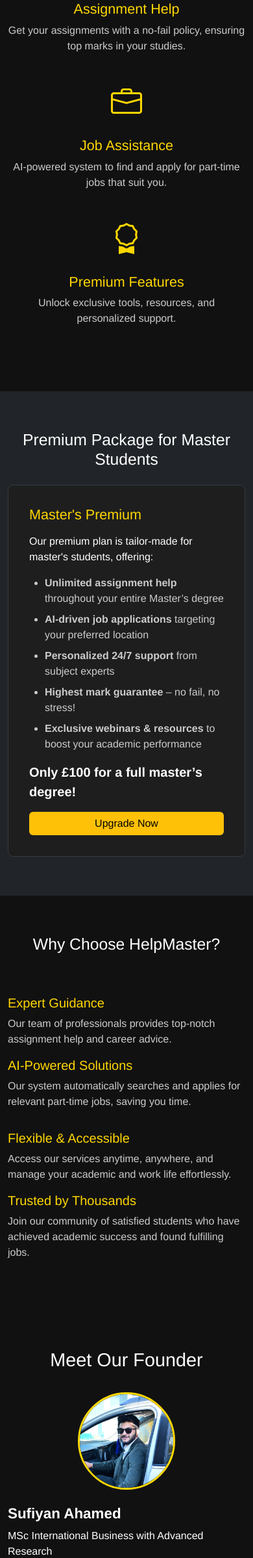
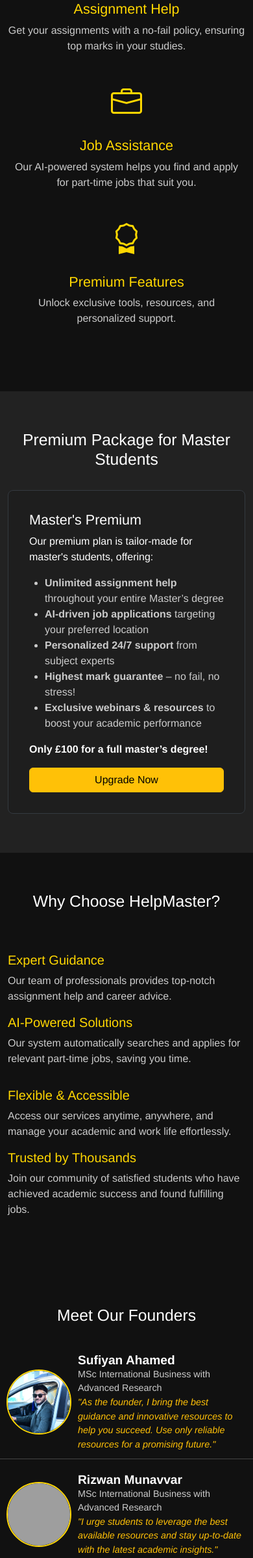
Before and after one commit to arabmistcoffeegenie/helpmaster088, a Django app: page / in a window 390 px wide. Shown: the part 832-3229 px from the top of the page at 65% size. Run offline with Django 5.2, Linux system fonts and the light colour scheme; grey boxes are pictures that could not be loaded.

Commit message:
Updated home.html with responsive founder section

```diff
--- a/templates/home.html
+++ b/templates/home.html
@@ -12,7 +12,8 @@
   a {
     text-decoration: none;
   }
-  /* Hero Section with gradient overlay */
+
+  /* Hero Section */
   .hero {
     position: relative;
     background: url('{% static "images/hero-bg.jpg" %}') no-repeat center center;
@@ -36,14 +37,8 @@
     animation: fadeInDown 1s ease-out;
   }
   @keyframes fadeInDown {
-    from {
-      opacity: 0;
-      transform: translateY(-20px);
-    }
-    to {
-      opacity: 1;
-      transform: translateY(0);
-    }
+    from { opacity: 0; transform: translateY(-20px); }
+    to { opacity: 1; transform: translateY(0); }
   }
   .hero-content h1 {
     font-size: 3.8rem;
@@ -55,18 +50,15 @@
     margin-bottom: 2rem;
   }
 
-  /* Section Containers */
-  .section {
-    padding: 60px 0;
-  }
-
   /* Services Section */
   .services-section {
     background-color: #111;
+    padding: 60px 0;
   }
   .services-section h2 {
     color: #fff;
     margin-bottom: 2rem;
+    text-align: center;
   }
   .service-icon {
     font-size: 3rem;
@@ -86,37 +78,32 @@
     color: #ccc;
   }
 
-  /* Dark Section (for Premium, Assignments, etc.) */
+  /* Premium Package Section */
+  .premium-section {
+    background-color: #222;
+    padding: 60px 0;
+  }
+  .premium-section h2 {
+    color: #fff;
+    text-align: center;
+    margin-bottom: 2rem;
+  }
   .dark-section {
     background-color: #1e1e1e;
     border: 1px solid #343a40;
     color: #fff;
     padding: 2rem;
+    border-radius: 8px;
     transition: transform 0.3s, box-shadow 0.3s;
-    border-radius: 8px;
   }
   .dark-section:hover {
     transform: scale(1.02);
-    box-shadow: 0 0 20px rgba(255, 215, 0, 0.3);
-  }
-  .dark-section h4 {
-    color: #ffd700;
-    margin-bottom: 1rem;
+    box-shadow: 0 0 20px rgba(255,215,0, 0.3);
   }
   .dark-section ul {
     list-style-type: disc;
     padding-left: 1.5rem;
     color: #ccc;
-  }
-  .dark-section ul li {
-    margin-bottom: 0.5rem;
-  }
-  .dark-section .btn-warning {
-    background-color: #ffc107;
-    border: none;
-  }
-  .dark-section .btn-warning:hover {
-    background-color: #ffcd39;
   }
 
   /* Why Choose Section */
@@ -127,6 +114,7 @@
   .why-choose h2 {
     color: #fff;
     margin-bottom: 2rem;
+    text-align: center;
   }
   .why-choose h5 {
     color: #ffd700;
@@ -136,7 +124,7 @@
     color: #ccc;
   }
 
-  /* Founder Section - Desktop */
+  /* Founder Section */
   .founder-section {
     background-color: #111;
     padding: 60px 0;
@@ -146,48 +134,87 @@
     margin-bottom: 2rem;
     text-align: center;
   }
-  .founder-img {
+  /* Desktop Layout */
+  .founder-desktop {
+    display: block;
+  }
+  .founder-desktop .founder-img {
     width: 200px;
     height: 200px;
     border-radius: 50%;
     object-fit: cover;
     border: 3px solid #ffd700;
-    margin: 0 auto;
+    margin: 0 auto 1rem auto;
     display: block;
   }
-  .founder-name {
+  .founder-desktop .founder-name {
     font-weight: bold;
     color: #fff;
+    text-align: center;
   }
-  .founder-section blockquote {
+  .founder-desktop .founder-credentials,
+  .founder-desktop blockquote {
+    text-align: center;
+    color: #ccc;
+  }
+  .founder-desktop blockquote p {
     font-style: italic;
     color: #ffc107;
   }
-
-  /* Founder Section - Mobile Adjustments */
-  @media (max-width: 576px) {
-    .founder-img {
-      width: 150px;
-      height: 150px;
+  /* Mobile Layout (Horizontal) */
+  .founder-mobile {
+    display: none;
+  }
+  @media (max-width: 767.98px) {
+    .founder-desktop {
+      display: none;
     }
-    .founder-section h2 {
-      font-size: 1.8rem;
+    .founder-mobile {
+      display: flex;
+      align-items: center;
+      padding: 10px;
+      border-bottom: 1px solid #444;
+      margin-bottom: 10px;
     }
-    .founder-name {
-      font-size: 1.4rem;
+    .founder-mobile img.founder-img {
+      width: 100px;
+      height: 100px;
+      border-radius: 50%;
+      object-fit: cover;
+      border: 2px solid #ffd700;
+      margin-right: 10px;
     }
-    .founder-section blockquote {
-      font-size: 1rem;
+    .founder-mobile .founder-info {
+      flex: 1;
+    }
+    .founder-mobile .founder-name {
+      font-size: 1.2rem;
+      font-weight: bold;
+      color: #fff;
+      margin: 0;
+    }
+    .founder-mobile .founder-credentials,
+    .founder-mobile .founder-quote {
+      font-size: 0.9rem;
+      margin: 0;
+      color: #ccc;
+    }
+    .founder-mobile .founder-quote {
+      font-style: italic;
+      color: #ffc107;
     }
   }
 
-  /* Hover effect on general buttons */
-  .hover-effect:hover {
-    filter: brightness(1.2);
-    transition: filter 0.3s;
+  /* Footer */
+  .footer {
+    text-align: center;
+    padding: 20px 0;
+    color: #ccc;
+    background-color: #111;
   }
 </style>
 {% endblock %}
+
 {% block content %}
 <!-- Hero Section -->
 <div class="hero">
@@ -202,21 +229,21 @@
 </div>
 
 <!-- Services Section -->
-<div class="services-section section text-center">
+<div class="services-section">
   <div class="container">
     <h2>Our Services</h2>
     <div class="row">
-      <div class="col-md-4 mb-4">
+      <div class="col-md-4 mb-4 text-center">
         <i class="bi bi-pencil-square service-icon"></i>
         <h4>Assignment Help</h4>
         <p>Get your assignments with a no-fail policy, ensuring top marks in your studies.</p>
       </div>
-      <div class="col-md-4 mb-4">
+      <div class="col-md-4 mb-4 text-center">
         <i class="bi bi-briefcase service-icon"></i>
         <h4>Job Assistance</h4>
-        <p>AI-powered system to find and apply for part-time jobs that suit you.</p>
+        <p>Our AI-powered system helps you find and apply for part-time jobs that suit you.</p>
       </div>
-      <div class="col-md-4 mb-4">
+      <div class="col-md-4 mb-4 text-center">
         <i class="bi bi-award service-icon"></i>
         <h4>Premium Features</h4>
         <p>Unlock exclusive tools, resources, and personalized support.</p>
@@ -226,12 +253,12 @@
 </div>
 
 <!-- Premium Package Section -->
-<div class="premium-section section">
+<div class="premium-section">
   <div class="container">
-    <h2 class="text-center text-white mb-4">Premium Package for Master Students</h2>
+    <h2 class="text-white">Premium Package for Master Students</h2>
     <div class="row justify-content-center">
       <div class="col-md-6">
-        <div class="dark-section hover-effect">
+        <div class="dark-section">
           <h4>Master's Premium</h4>
           <p>Our premium plan is tailor-made for master's students, offering:</p>
           <ul>
@@ -241,7 +268,7 @@
             <li><strong>Highest mark guarantee</strong> – no fail, no stress!</li>
             <li><strong>Exclusive webinars & resources</strong> to boost your academic performance</li>
           </ul>
-          <p class="fw-bold fs-5">Only £100 for a full master’s degree!</p>
+          <p class="fw-bold">Only £100 for a full master’s degree!</p>
           <a href="/payments/upgrade/" class="btn btn-warning w-100 hover-effect">Upgrade Now</a>
         </div>
       </div>
@@ -250,9 +277,9 @@
 </div>
 
 <!-- Why Choose HelpMaster Section -->
-<div class="why-choose section">
+<div class="why-choose">
   <div class="container">
-    <h2 class="text-center">Why Choose HelpMaster?</h2>
+    <h2>Why Choose HelpMaster?</h2>
     <div class="row mt-5">
       <div class="col-md-6">
         <h5>Expert Guidance</h5>
@@ -271,29 +298,56 @@
 </div>
 
 <!-- Founder Section -->
-<div class="founder-section section">
+<div class="founder-section">
   <div class="container">
-    <h2 class="text-center">Meet Our Founder</h2>
-    <div class="row align-items-center">
-      <div class="col-md-4 text-center mb-4 mb-md-0">
-        <!-- Round image of founder -->
-        <img src="{% static 'images/founder.JPG' %}"
-             alt="Founder Sufiyan Ahamed"
-             class="founder-img">
+    <h2>Meet Our Founders</h2>
+    <div class="row">
+      <!-- Desktop Layout -->
+      <div class="col-md-6 founder-desktop">
+        <div class="text-center mb-4">
+          <img src="{% static 'images/founder.JPG' %}" alt="Founder Sufiyan Ahamed" class="founder-img">
+        </div>
+        <h3 class="founder-name">Sufiyan Ahamed</h3>
+        <p class="founder-credentials">MSc International Business with Advanced Research</p>
+        <blockquote class="blockquote">
+          <p>"As the founder of HelpMaster, I bring students the best guidance and innovative resources to help them succeed. I encourage every student to use only reliable resources for a promising future."</p>
+        </blockquote>
       </div>
-      <div class="col-md-8">
-        <h3 class="founder-name">Sufiyan Ahamed</h3>
-        <p>MSc International Business with Advanced Research</p>
+      <div class="col-md-6 founder-desktop">
+        <div class="text-center mb-4">
+          <img src="{% static 'images/cofounder.jpeg' %}" alt="Co-Founder Rizwan Munavvar" class="founder-img">
+        </div>
+        <h3 class="founder-name">Rizwan Munavvar</h3>
+        <p class="founder-credentials">MSc International Business with Advanced Research</p>
         <blockquote class="blockquote">
-          <p class="mb-0">"Strive for progress, not perfection."</p>
+          <p>"As the co-founder, I urge students to leverage the best resources available and stay informed with the latest academic insights."</p>
         </blockquote>
-        <p>
-          Our founder’s vision is to empower students academically and professionally.
-          By blending top-notch assignment guidance with real-world job opportunities,
-          HelpMaster helps you reach your fullest potential and stand out in a competitive marketplace.
-        </p>
+      </div>
+      <!-- Mobile Layout -->
+      <div class="col-12 founder-mobile">
+        <img src="{% static 'images/founder.JPG' %}" alt="Founder Sufiyan Ahamed" class="founder-img">
+        <div class="founder-info">
+          <h3 class="founder-name">Sufiyan Ahamed</h3>
+          <p class="founder-credentials">MSc International Business with Advanced Research</p>
+          <p class="founder-quote">"As the founder, I bring the best guidance and innovative resources to help you succeed. Use only reliable resources for a promising future."</p>
+        </div>
+      </div>
+      <div class="col-12 founder-mobile">
+        <img src="{% static 'images/cofounder.jpeg' %}" alt="Co-Founder Rizwan Munavvar" class="founder-img">
+        <div class="founder-info">
+          <h3 class="founder-name">Rizwan Munavvar</h3>
+          <p class="founder-credentials">MSc International Business with Advanced Research</p>
+          <p class="founder-quote">"I urge students to leverage the best available resources and stay up-to-date with the latest academic insights."</p>
+        </div>
       </div>
     </div>
   </div>
 </div>
+
+<!-- Footer -->
+<div class="footer">
+  <div class="container">
+    <p>© 2025 HelpMaster. All rights reserved.</p>
+  </div>
+</div>
 {% endblock %}
```
